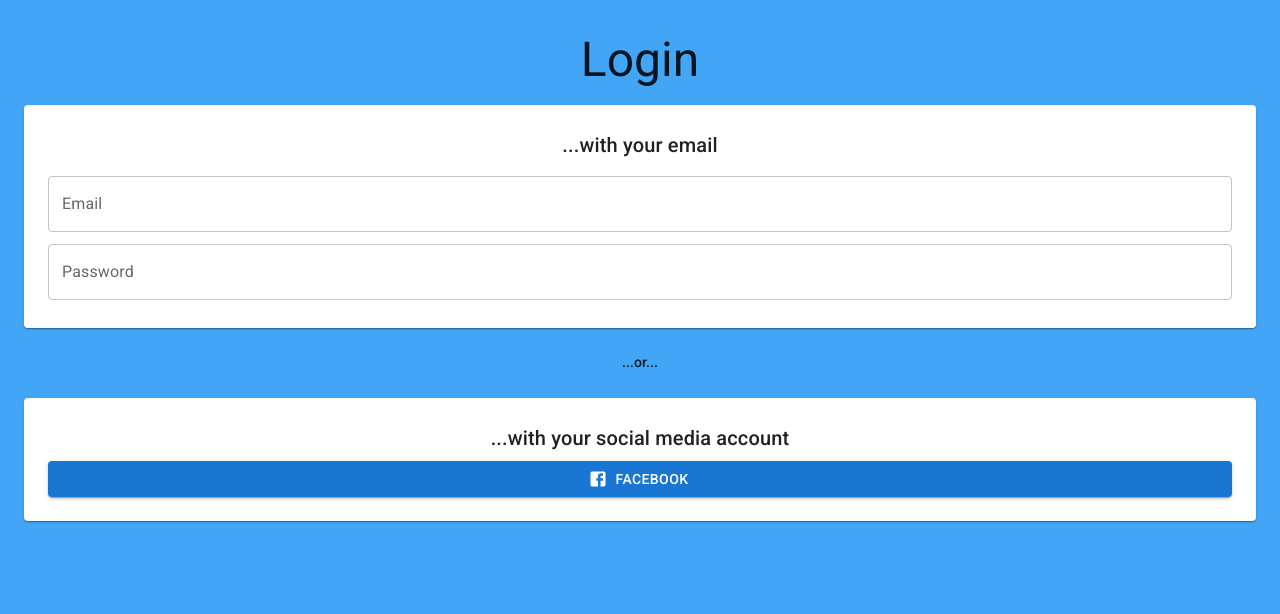
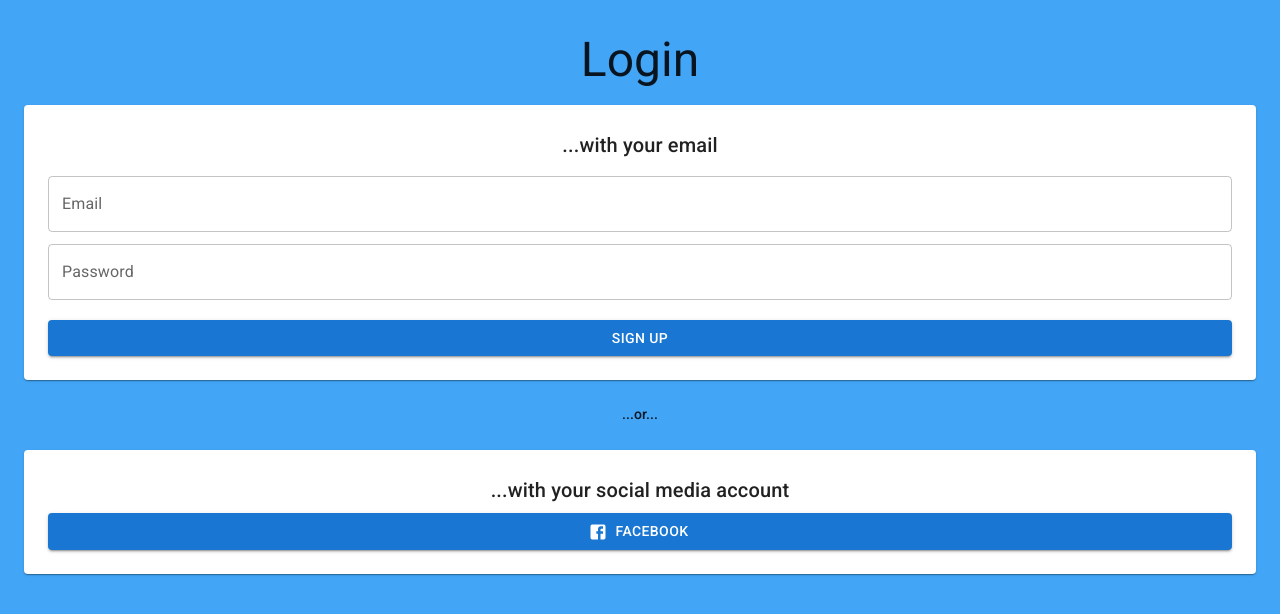
Before and after one commit to FluffyBucketSnake/jera-my-movies, a Next.js app: page /login in a window 1280 px wide. Shown: the top 614 px of the page. Built offline with nearby package versions, Linux system fonts and the light colour scheme.

Commit message:
feat: add credentials and facebook login

```diff
--- a/components/LoginForm.tsx
+++ b/components/LoginForm.tsx
@@ -1,16 +1,47 @@
 import FacebookIcon from "@mui/icons-material/Facebook";
 import { Box, Paper, Typography, TextField, Button } from "@mui/material";
-import React, { FC } from "react";
+import { signIn } from "next-auth/react";
+import React, { FC, FormEvent } from "react";
 
 const LoginForm: FC = () => {
+  const loginWithCredentials = (e: FormEvent<HTMLFormElement>) => {
+    e.preventDefault();
+    const formData = new FormData(e.currentTarget);
+    const email = formData.get("email");
+    const password = formData.get("password");
+    signIn("credentials", { email, password });
+  };
+
+  const loginWithFacebook = () => signIn("facebook");
+
   return (
-    <Box component="form" display="flex" flexDirection="column">
+    <Box
+      component="form"
+      display="flex"
+      flexDirection="column"
+      onSubmit={loginWithCredentials}
+    >
       <Paper sx={{ p: 3, mb: 3 }}>
         <Typography component="h2" variant="h6" align="center" gutterBottom>
           ...with your email
         </Typography>
-        <TextField label="Email" type="email" margin="dense" fullWidth />
-        <TextField label="Password" type="password" margin="dense" fullWidth />
+        <TextField
+          name="email"
+          label="Email"
+          type="email"
+          margin="dense"
+          fullWidth
+        />
+        <TextField
+          name="password"
+          label="Password"
+          type="password"
+          margin="dense"
+          fullWidth
+        />
+        <Button type="submit" variant="contained" sx={{ mt: 2 }} fullWidth>
+          Sign Up
+        </Button>
       </Paper>
       <Typography
         component="span"
@@ -24,7 +55,13 @@ const LoginForm: FC = () => {
         <Typography component="h2" variant="h6" align="center" gutterBottom>
           ...with your social media account
         </Typography>
-        <Button startIcon={<FacebookIcon />} variant="contained" fullWidth>
+        <Button
+          type="button"
+          startIcon={<FacebookIcon />}
+          variant="contained"
+          onClick={loginWithFacebook}
+          fullWidth
+        >
           Facebook
         </Button>
       </Paper>
```
Also changed, not shown: pages/api/auth/[...nextauth].ts (+13 -0 lines).
